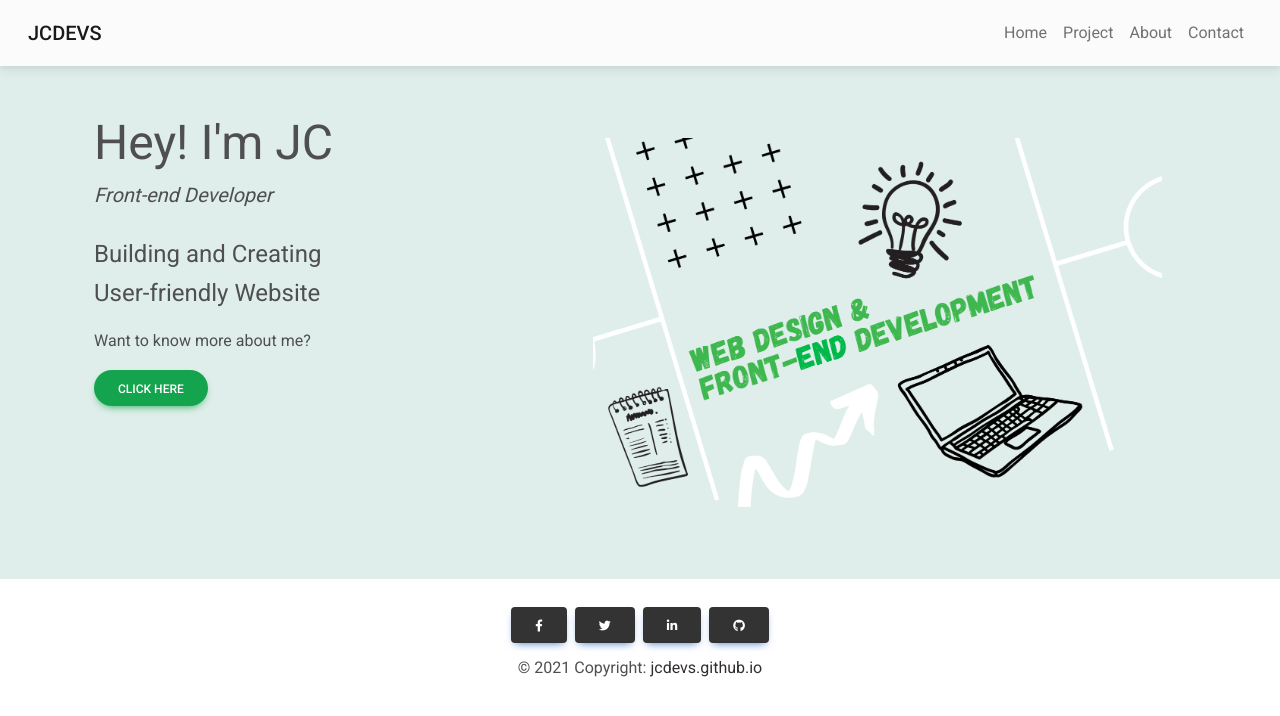
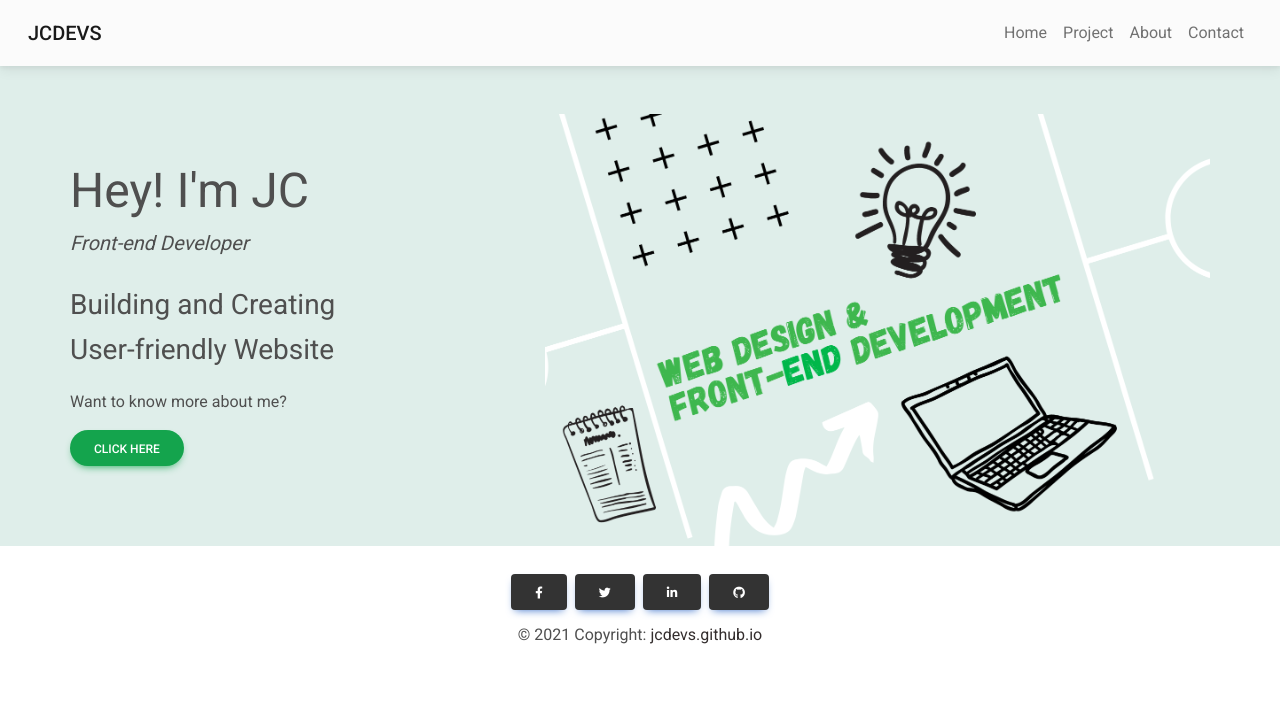
Before and after one commit to jcavenue/jcavenue.github.io, a React (Create React App) app: page / in a window 1280 px wide. Shown: the top 716 px of the page. Built offline with nearby package versions, Linux system fonts and the light colour scheme.

Commit message:
Fix spacing

```diff
--- a/src/Components/Home.js
+++ b/src/Components/Home.js
@@ -5,26 +5,24 @@ import ads1 from '../Assets/img/ads1.png'
 const Home = () => {
 
 	return (
-		<div className='p-0 pt-4 p-sm-4  bg-DFEEEA'>
+		<div className='pt-md-5 px-lg-5 bg-DFEEEA'>
 			<MDBContainer>
 				<MDBRow>
-					<MDBCol lg="5" xs="12" className="p-0 p-sm-4 text-lg-start text-center">
+					<MDBCol lg="5" xs="12" className="p-0 pt-5 pb-3 text-lg-start text-center">
 						<MDBTypography variant='h1' className="display-5">Hey! I'm JC</MDBTypography>
 						<p className="fst-italic fs-5 mb-4"> Front-end Developer</p>
-						<p className="fs-4 mb-3">
+						<p className="fs-3 mb-3">
 							Building and Creating <br/>
 							User-friendly Website
 						</p>
+						<p>Want to know more about me?</p>
 						<p>
-							Want to know more about me?
-						</p>
-						<p>
-							<Link to="/Project">
+							<Link to="/About">
 								<MDBBtn rounded color='success'>Click Here</MDBBtn>
 							</Link>
 						</p>
 					</MDBCol>
-					<MDBCol lg="7" sm="12" className='p-0 p-sm-5'>
+					<MDBCol lg="7" sm="12" className='p-0'>
 						<img src={ads1} className='img-fluid' alt='...' />
 					</MDBCol>
 				</MDBRow>
```
